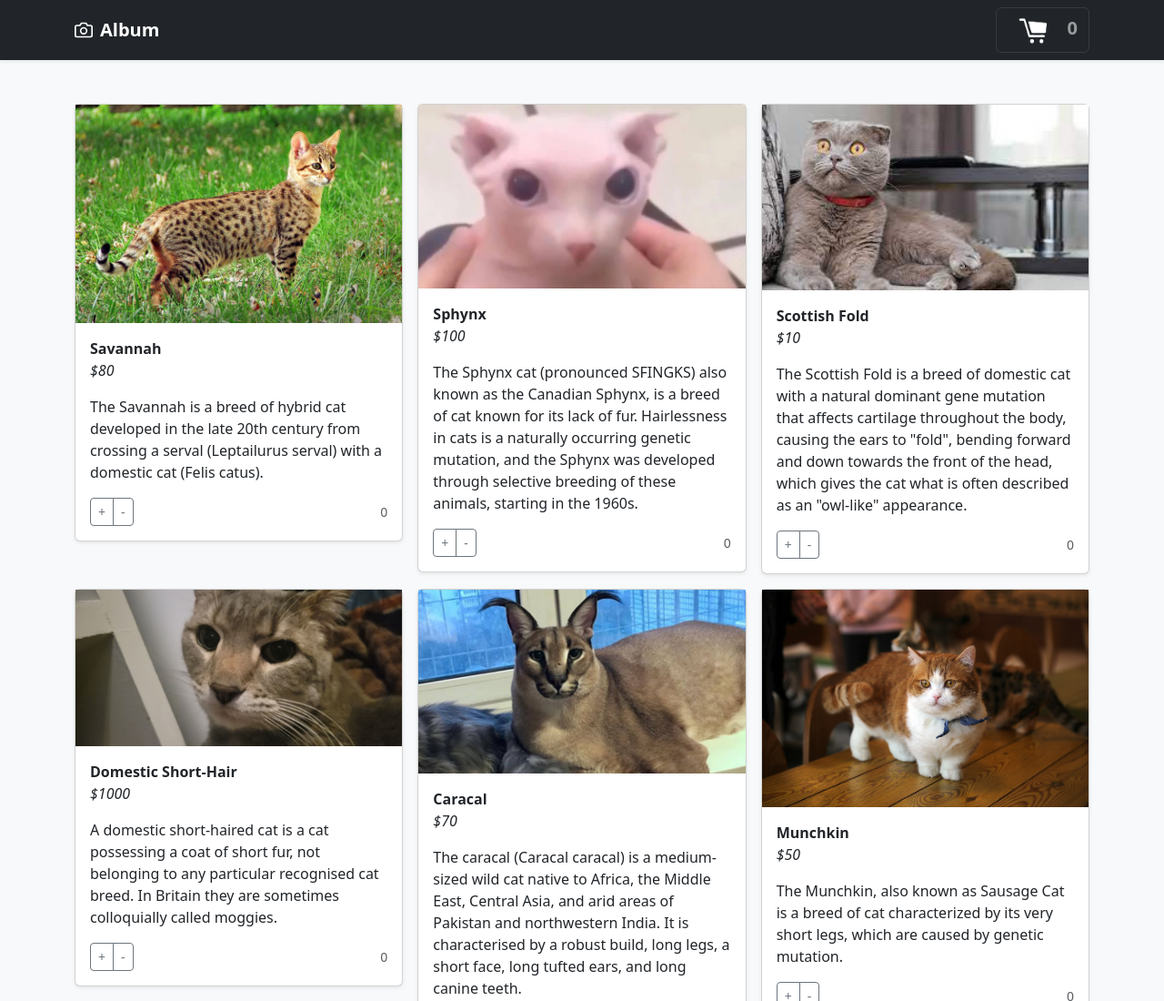
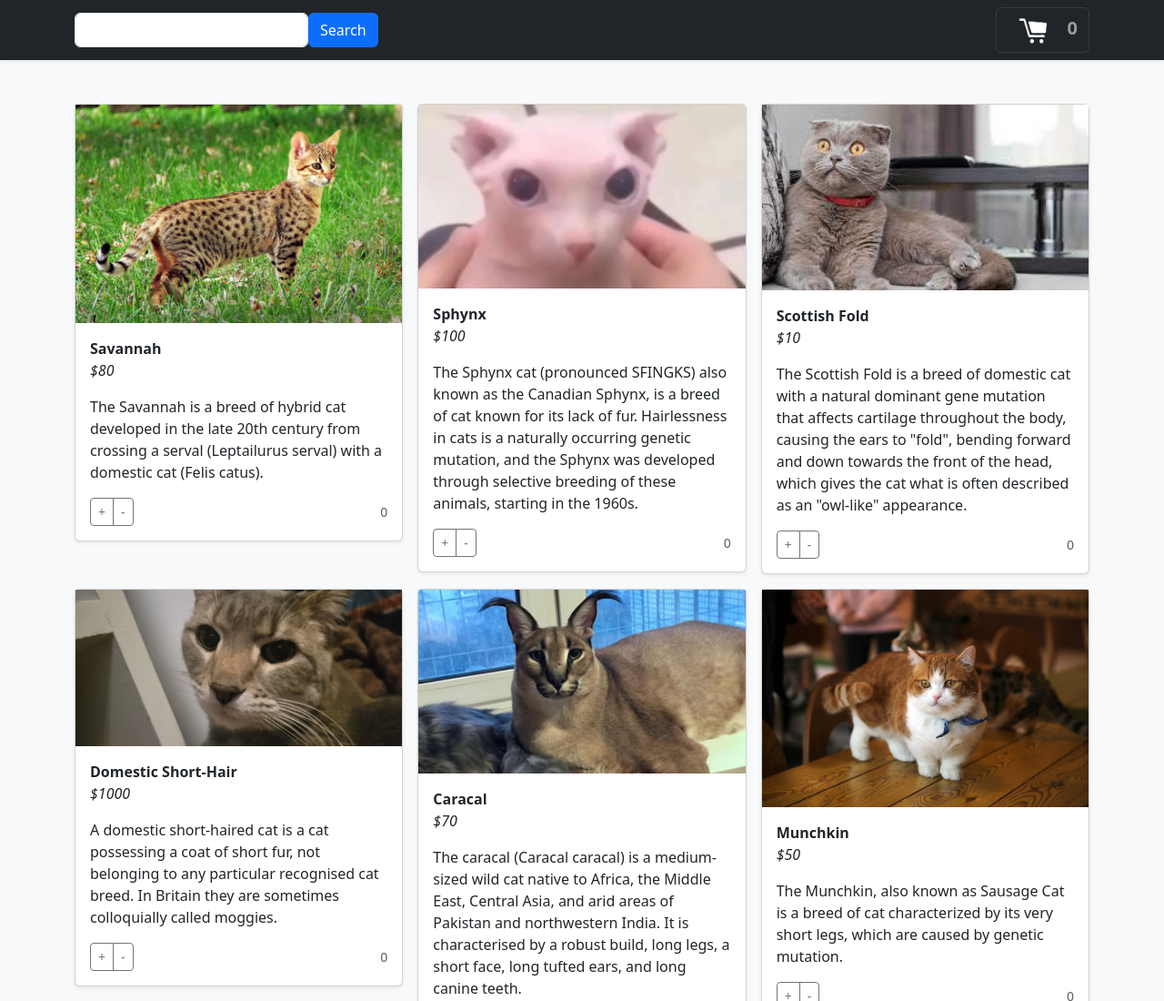
Before and after one commit to j-vandy/ComS319_Assignment02, a plain HTML site: page index.html in a window 1280 px wide. Shown: the top 1100 px of the page at 91% size. Drawn offline with nearby package versions, Linux system fonts and the light colour scheme; a script that the page names is missing.

Commit message:
added search bar and button, not implemented yet

```diff
--- a/index.html
+++ b/index.html
@@ -100,8 +100,8 @@
             <div class="navbar navbar-dark bg-dark shadow-sm">
                 <div class="container">
                 <a href="#" class="navbar-brand d-flex align-items-center">
-                    <svg xmlns="http://www.w3.org/2000/svg" width="20" height="20" fill="none" stroke="currentColor" stroke-linecap="round" stroke-linejoin="round" stroke-width="2" aria-hidden="true" class="me-2" viewBox="0 0 24 24"><path d="M23 19a2 2 0 0 1-2 2H3a2 2 0 0 1-2-2V8a2 2 0 0 1 2-2h4l2-3h6l2 3h4a2 2 0 0 1 2 2z"/><circle cx="12" cy="13" r="4"/></svg>
-                    <strong>Album</strong>
+                    <input type="text" class="form-control" id="searchInput">
+                    <button type="button" class="btn btn-primary" id="searchButton" onclick="search()">Search</button>
                 </a>
                 <button class="navbar-toggler" type="button" data-bs-toggle="collapse" data-bs-target="#navbarHeader" aria-controls="navbarHeader" aria-expanded="false" aria-label="Toggle navigation" onclick="displayCartView()">
                     <img src="images/shoppingcart.png" alt="Shopping Cart" style="width: 60px; height: 40px;">
--- a/script.js
+++ b/script.js
@@ -141,3 +141,8 @@ function decrementCounter(num)
   }
   document.getElementById('globalCounter').innerHTML = cart.length;
 }
+
+function search()
+{
+
+}
```
